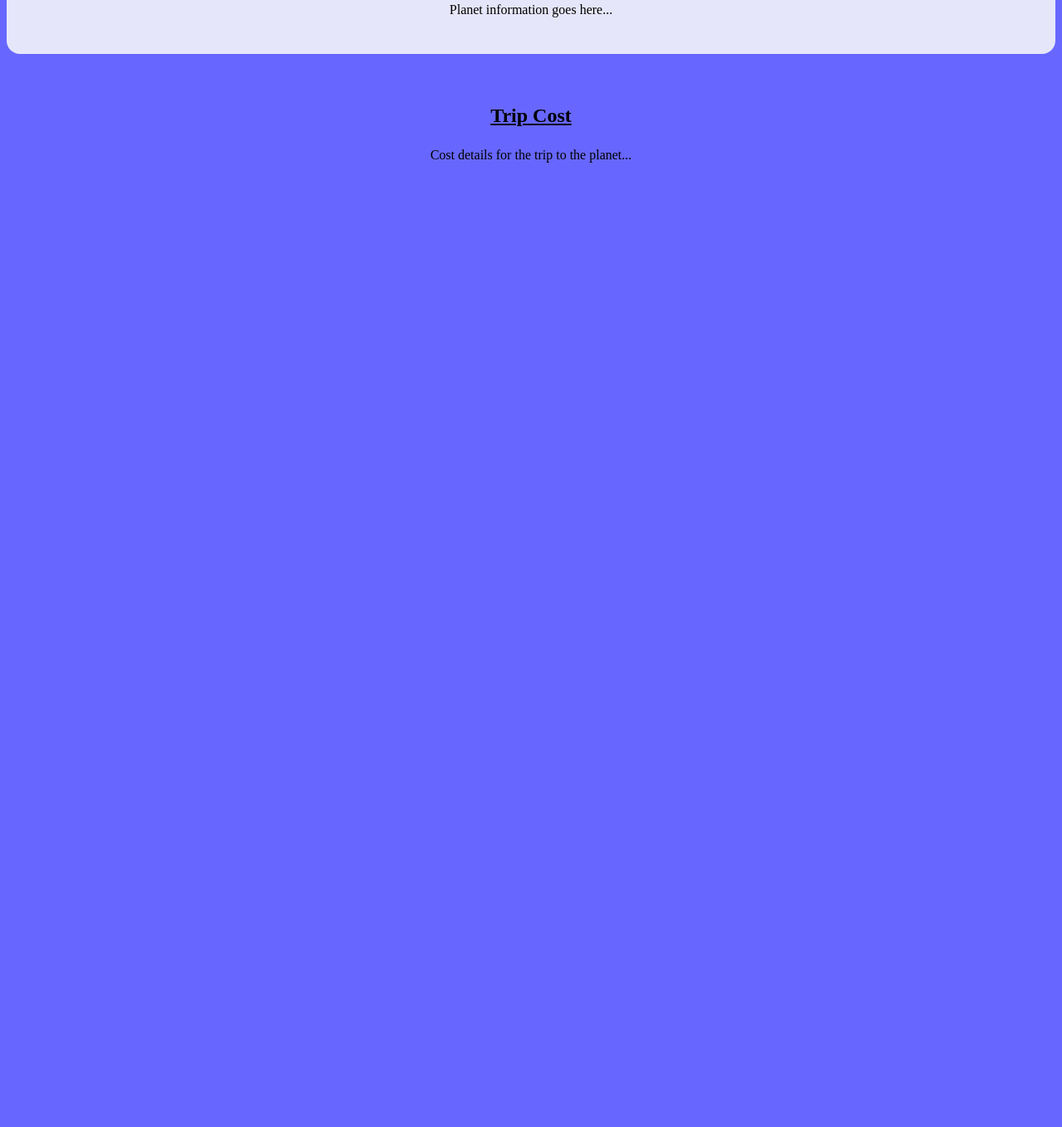
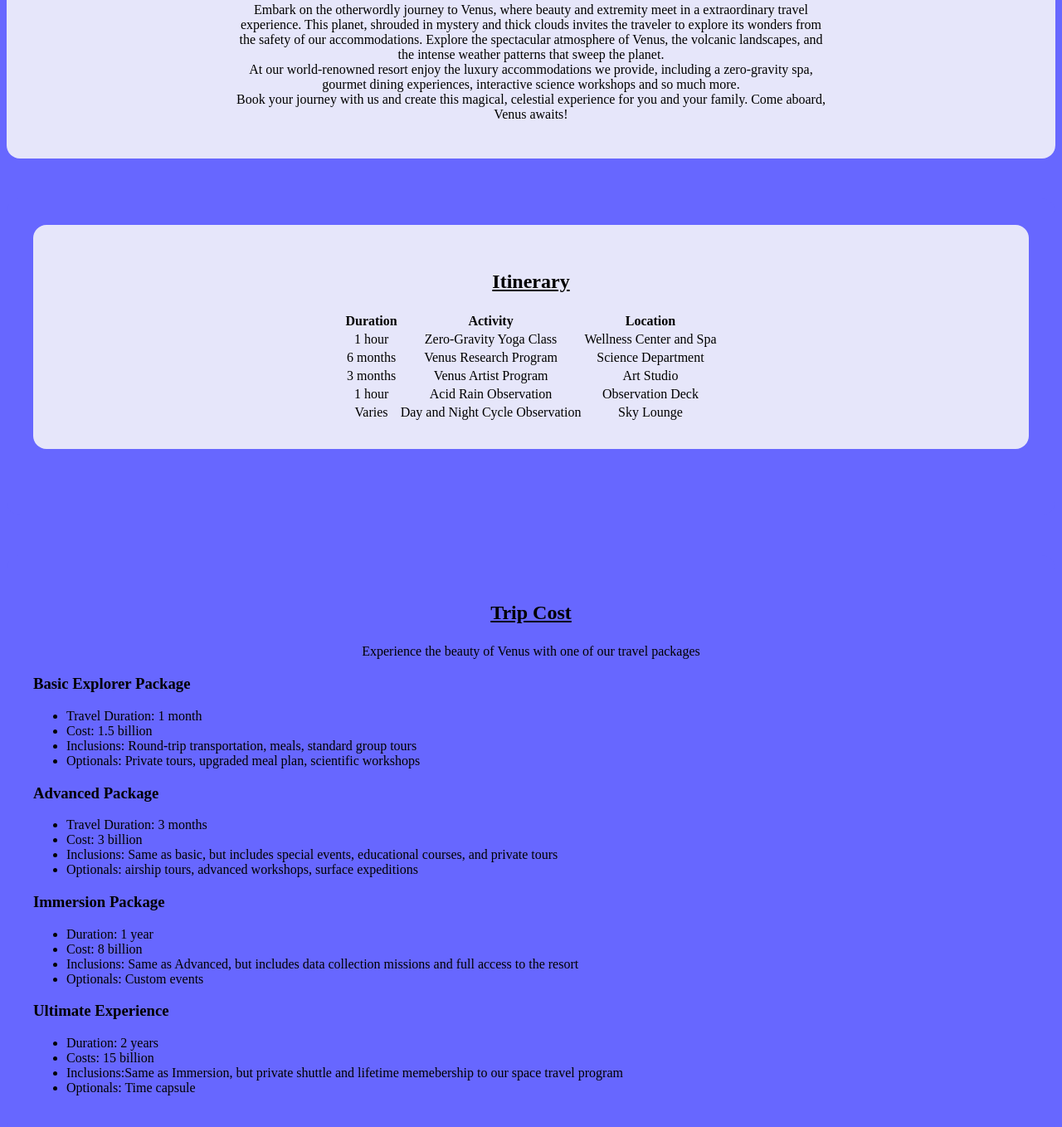
Before and after one commit to okdokeko/SolarSafari, a plain HTML site: page planets/venus.html in a window 1280 px wide. Shown: the part 298-1656 px from the top of the page at 83% size. Before the commit the page ends 800 px from the top, so only its background shows below. Drawn offline with Linux system fonts and the light colour scheme.

Commit message:
Push for Venus

```diff
--- a/planets/venus.html
+++ b/planets/venus.html
@@ -3,22 +3,136 @@
 <head>
 <meta charset="UTF-8">
 <meta name="viewport" content="width=device-width, initial-scale=1.0">
-<title>The Sun</title>
+<title>Venus</title>
 <link rel="stylesheet" href="../css/style.css">
+
+
 </head>
 <body>
     <header>
-        <h1>Planet Name</h1>
+        <h1>Venus</h1>
         <button onclick="location.href='../index.html';">Home</button>
     </header>
     <main>
         <section id="planet-info">
             <h2>About Planet</h2>
-            <p>Planet information goes here...</p>
+            <p>Embark on the otherwordly journey to Venus, where beauty and extremity meet in a extraordinary travel experience.
+                This planet, shrouded in mystery and thick clouds invites the traveler to explore its wonders from the safety of our accommodations.
+                Explore the spectacular atmosphere of Venus, the volcanic landscapes, and the intense weather patterns that sweep the planet.
+                <br>
+                At our world-renowned resort enjoy the luxury accommodations we provide, including a zero-gravity spa, gourmet dining experiences, interactive science workshops and so much more.
+                <br>
+                Book your journey with us and create this magical, celestial experience for you and your family. Come aboard, Venus awaits!</p>
         </section>
+
+        <section>
+            <section id="itinerary">
+            <h2>Itinerary</h2>
+            <table class="venus-itinerary-table">
+                <thead>
+                <tr>
+                        <th>Duration</th>
+                        <th>Activity</th>
+                        <th>Location</th>
+                </tr>
+            </thead>
+
+                <tbody>
+                    <tr>
+                        <td>1 hour</td>
+                        <td>Zero-Gravity Yoga Class</td>
+                        <td>Wellness Center and Spa</td>
+                    </tr>
+
+                    <tr>
+                        <td>6 months</td>
+                        <td>Venus Research Program</td>
+                        <td>Science Department</td>
+                    </tr>
+
+                    <tr>
+                        <td>3 months</td>
+                        <td>Venus Artist Program</td>
+                        <td>Art Studio</td>
+                    </tr>
+
+                    <tr>
+                        <td>1 hour</td>
+                        <td>Acid Rain Observation</td>
+                        <td>Observation Deck</td>
+                    </tr>
+
+                    <tr>
+                        <td>Varies</td>
+                        <td>Day and Night Cycle Observation</td>
+                        <td>Sky Lounge</td>
+                    </tr>
+                </tbody>
+                </table>
+                </section>
+            </section>
+
+        </section>
+
         <section id="trip-cost">
             <h2>Trip Cost</h2>
-            <p>Cost details for the trip to the planet...</p>
+            <p>Experience the beauty of Venus with one of our travel packages</p>
+            <h3>Basic Explorer Package</h3>
+            <ul>
+                <li>Travel Duration: 1 month</li>
+                <li>Cost: 1.5 billion</li>
+                <li>Inclusions: Round-trip transportation, meals, standard group tours</li>
+                <li>Optionals: Private tours, upgraded meal plan, scientific workshops</li>
+            </ul>
+
+            <h3>Advanced Package</h3>
+            <ul>
+                <li>Travel Duration: 3 months</li>
+                <li>Cost: 3 billion</li>
+                <li>Inclusions: Same as basic, but includes special events, educational courses, and private tours</li>
+                <li>Optionals: airship tours, advanced workshops, surface expeditions</li>
+            </ul>
+
+            <h3>Immersion Package</h3>
+            <ul>
+                <li>Duration: 1 year</li>
+                <li>Cost: 8 billion</li>
+                <li>Inclusions: Same as Advanced, but includes data collection missions and full access to the resort</li>
+                <li>Optionals: Custom events</li>
+            </ul>
+
+            <h3>Ultimate Experience</h3>
+            <ul>
+                <li>Duration: 2 years</li>
+                <li>Costs: 15 billion</li>
+                <li>Inclusions:Same as Immersion, but private shuttle and lifetime memebership to our space travel program</li>
+                <li>Optionals: Time capsule</li>
+            </ul>
+
+            <style>
+                h2{
+                text-align: center;
+            }
+
+            section {
+                background-color: #6767ff;
+                padding: 2em;
+                border-radius: 1em;
+            }
+
+            #planet-info {
+                width: 100%;
+                text-align: center;
+                box-sizing: border-box;
+            }
+
+            #trip cost {
+                width: 48%;
+                margin-bottom: 20px;
+                float: left;
+            }
+            </style>
+
         </section>
     </main>
 </body>
```
